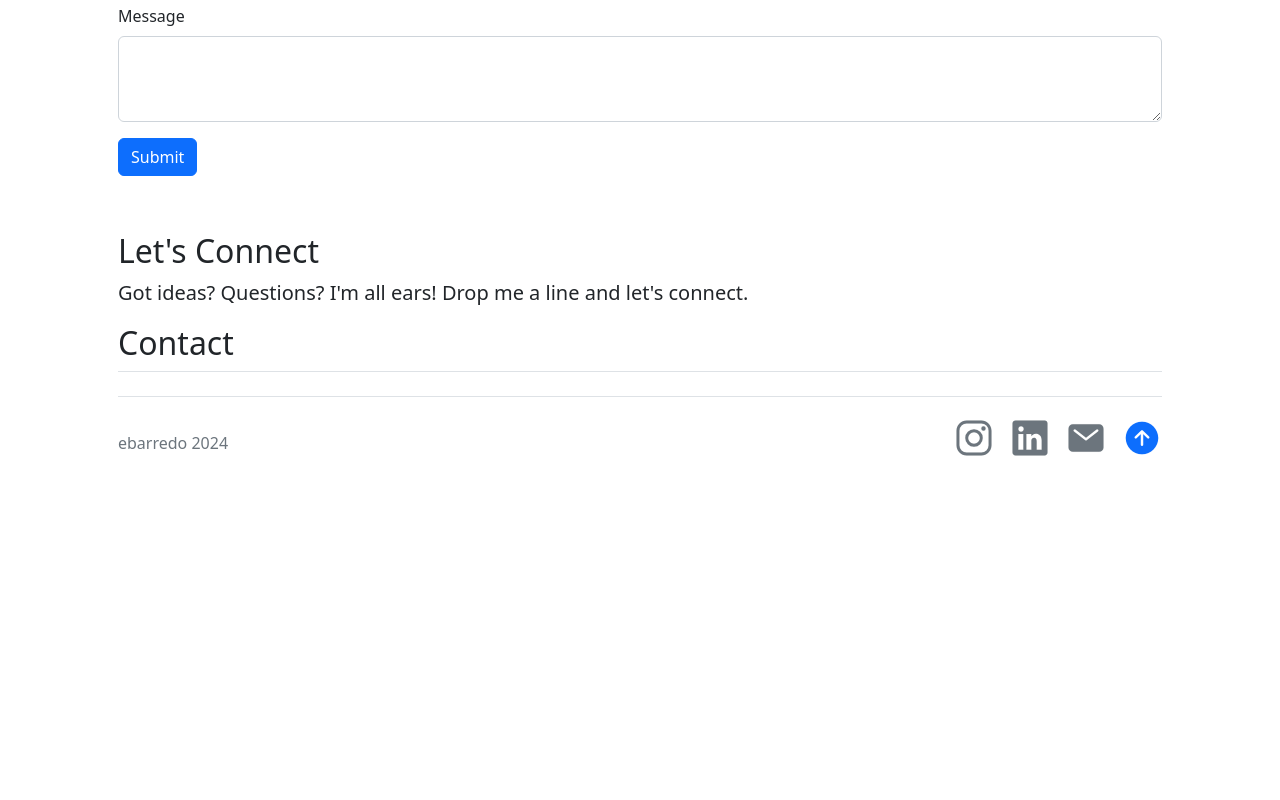
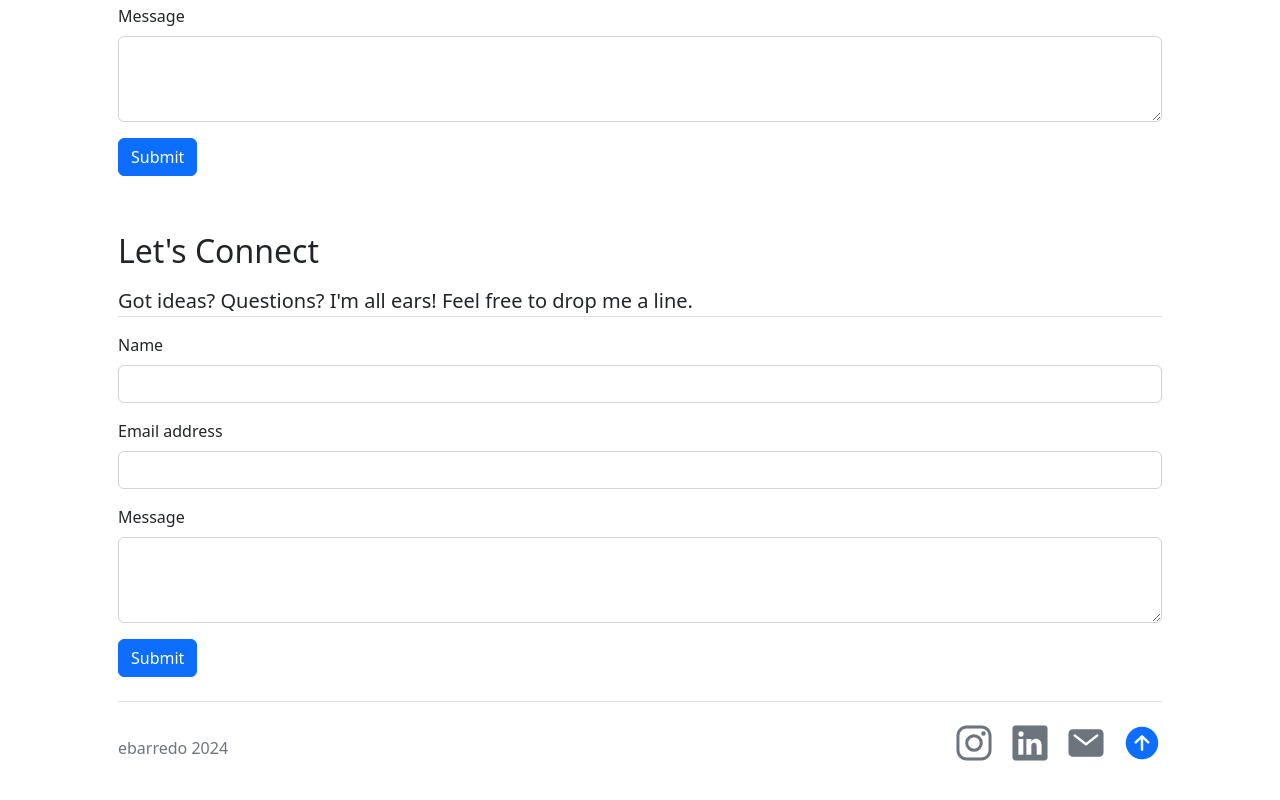
Before and after one commit to ezebarredo/ebarredo-web, a website: page index.html in a window 1280 px wide. Shown: the part 2928-3728 px from the top of the page. Before the commit the page ends 3449 px from the top, so only its background shows below. Drawn offline with nearby package versions, Linux system fonts and the light colour scheme.

Commit message:
Update index.html new phrase

```diff
--- a/index.html
+++ b/index.html
@@ -264,9 +264,23 @@
     <!-- Footer -->
     <section class="footer" id="footer">
       <div class="container px-5 py-2" id="featured-3">
-        <h2>Let's Connect</h2>
-        <p class="lead">Got ideas? Questions? I'm all ears! Drop me a line and let's connect.</p>
-        <h2 class="pb-2 border-bottom">Contact</h2>
+        <h2 class="pb-2">Let's Connect</h2>
+        <p class="lead border-bottom">Got ideas? Questions? I'm all ears! Feel free to drop me a line.</p>
+        <form action="https://formspree.io/f/mrgwnvvk" method="POST">
+  <div class="mb-3">
+    <label for="name" class="form-label">Name</label>
+    <input type="text" class="form-control" id="name" name="name" required>
+  </div>
+  <div class="mb-3">
+    <label for="email" class="form-label">Email address</label>
+    <input type="email" class="form-control" id="email" name="email" required>
+  </div>
+  <div class="mb-3">
+    <label for="message" class="form-label">Message</label>
+    <textarea class="form-control" id="message" name="message" rows="3" required></textarea>
+  </div>
+  <button type="submit" class="btn btn-primary">Submit</button>
+</form>
         <footer class="d-flex flex-wrap justify-content-between align-items-center py-3 my-4 border-top">
           <div class="col-md-4 d-flex align-items-center">
             <a href="#" class="mb-3 me-2 mb-md-0 text-muted text-decoration-none lh-1">
```
